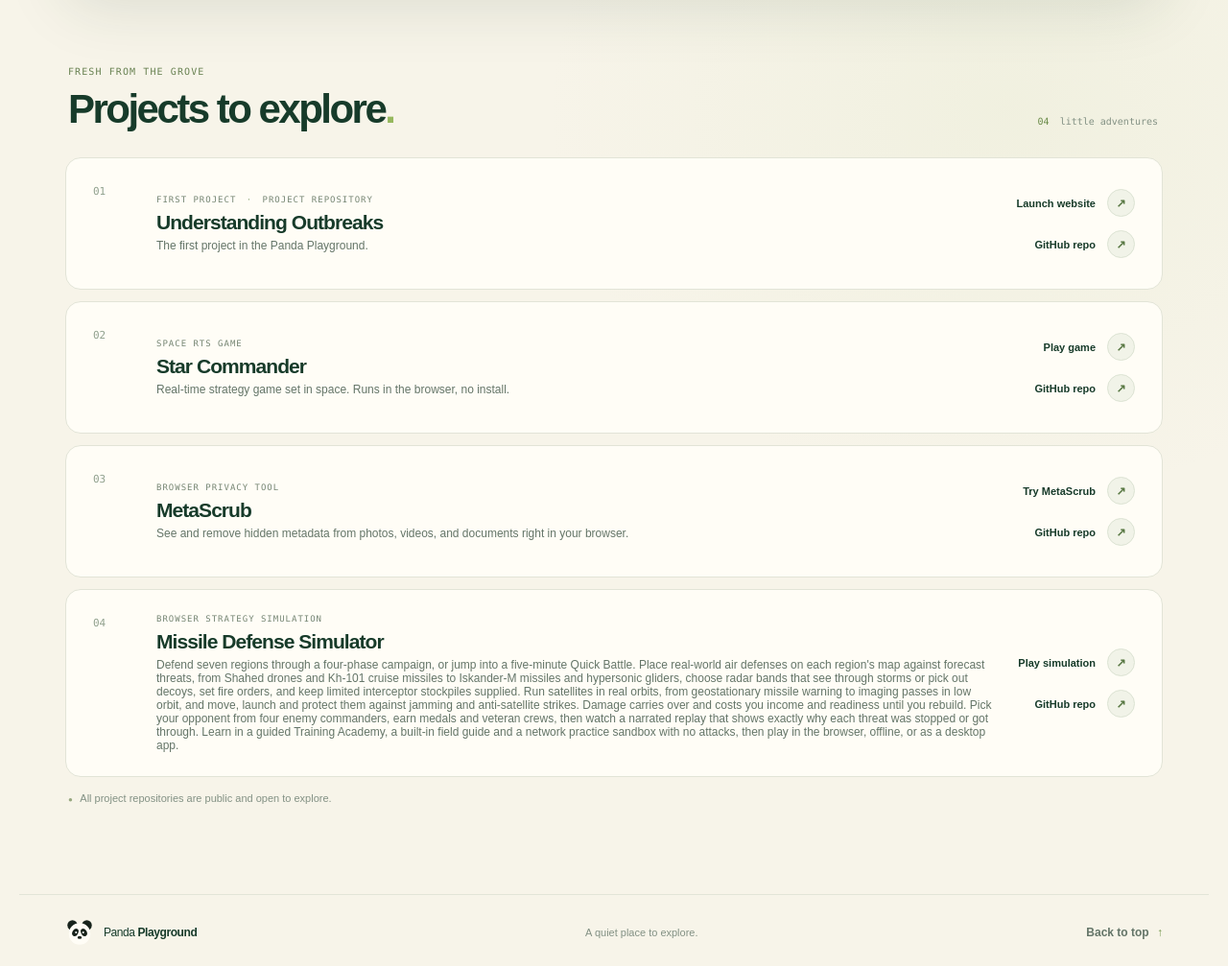
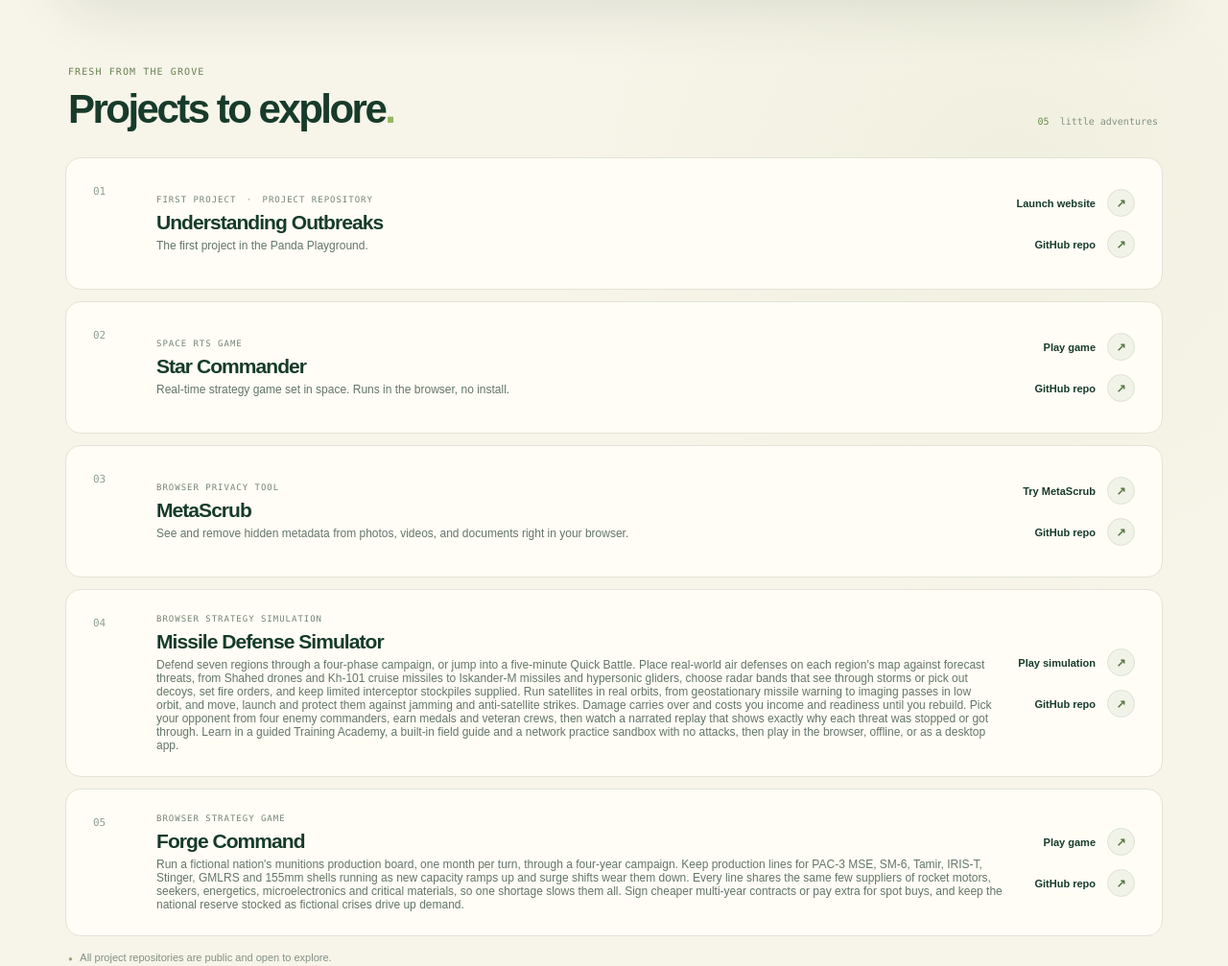
Before and after one commit to NationalPanda17/NationalPanda17.github.io, a plain HTML site: page index.html in a window 1280 px wide. Shown: the part 620-1627 px from the top of the page at 96% size. Drawn offline with Linux system fonts and the light colour scheme.

Commit message:
Add Forge Command to projects (#22)

```diff
--- a/index.html
+++ b/index.html
@@ -102,7 +102,7 @@
             <p class="eyebrow">FRESH FROM THE GROVE</p>
             <h2 id="projects-title">Projects to explore<span class="heading-period">.</span></h2>
           </div>
-          <p class="project-count"><span>04</span> little adventures</p>
+          <p class="project-count"><span>05</span> little adventures</p>
         </div>
 
         <div class="project-list">
@@ -173,6 +173,23 @@
               </a>
             </div>
           </article>
+
+          <article class="project-card">
+            <span class="project-number">05</span>
+            <div class="project-content">
+              <p class="project-type">BROWSER STRATEGY GAME</p>
+              <h3>Forge Command</h3>
+              <p class="project-description">Run a fictional nation's munitions production board, one month per turn, through a four-year campaign. Keep production lines for PAC-3 MSE, SM-6, Tamir, IRIS-T, Stinger, GMLRS and 155mm shells running as new capacity ramps up and surge shifts wear them down. Every line shares the same few suppliers of rocket motors, seekers, energetics, microelectronics and critical materials, so one shortage slows them all. Sign cheaper multi-year contracts or pay extra for spot buys, and keep the national reserve stocked as fictional crises drive up demand.</p>
+            </div>
+            <div class="project-action">
+              <a href="https://nationalpanda17.github.io/forge-command/" aria-label="Play Forge Command">
+                <span>Play game</span><span class="arrow" aria-hidden="true">↗</span>
+              </a>
+              <a href="https://github.com/NationalPanda17/forge-command" aria-label="View Forge Command source on GitHub">
+                <span>GitHub repo</span><span class="arrow" aria-hidden="true">↗</span>
+              </a>
+            </div>
+          </article>
         </div>
         <p class="access-note"><span aria-hidden="true">●</span> All project repositories are public and open to explore.</p>
       </section>
```
